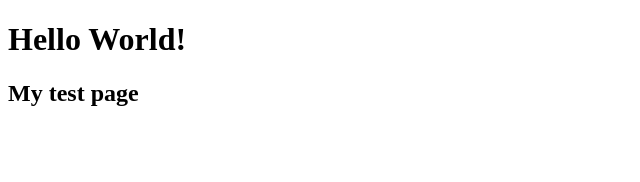
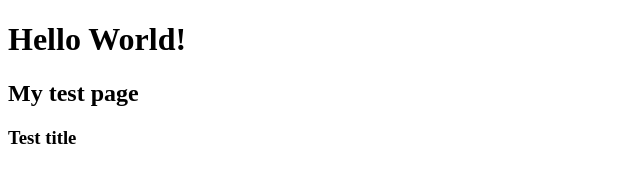
Before and after one commit to VikaTetkova/new-repo, a plain HTML site: page index.html in a window 1280 px wide. Shown: the full height of the page, 0-640 px from the left. Drawn offline with Linux system fonts and the light colour scheme.

Commit message:
add h3 title

```diff
--- a/index.html
+++ b/index.html
@@ -8,5 +8,6 @@
 <body>
     <h1>Hello World!</h1>
     <h2>My test page</h2>
+    <h3>Test title</h3>
 </body>
 </html>
```
